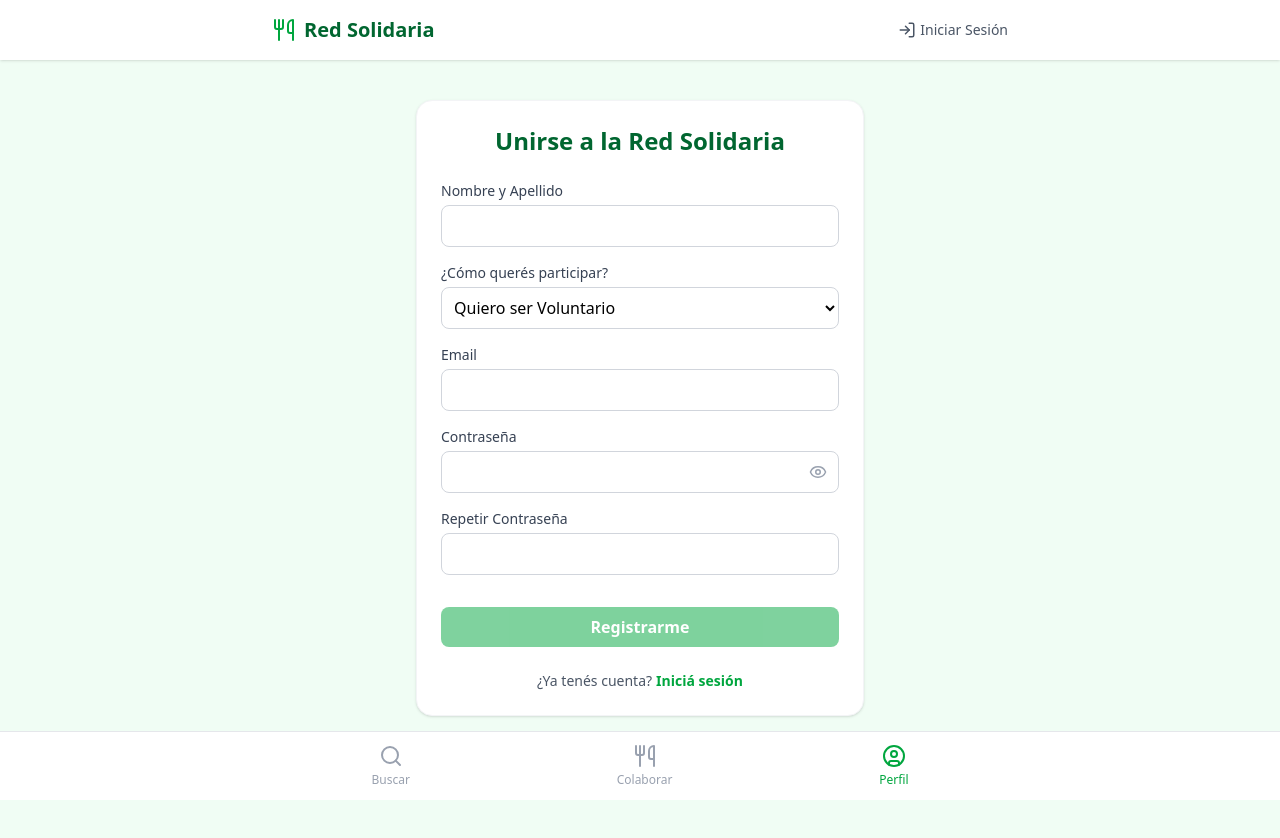
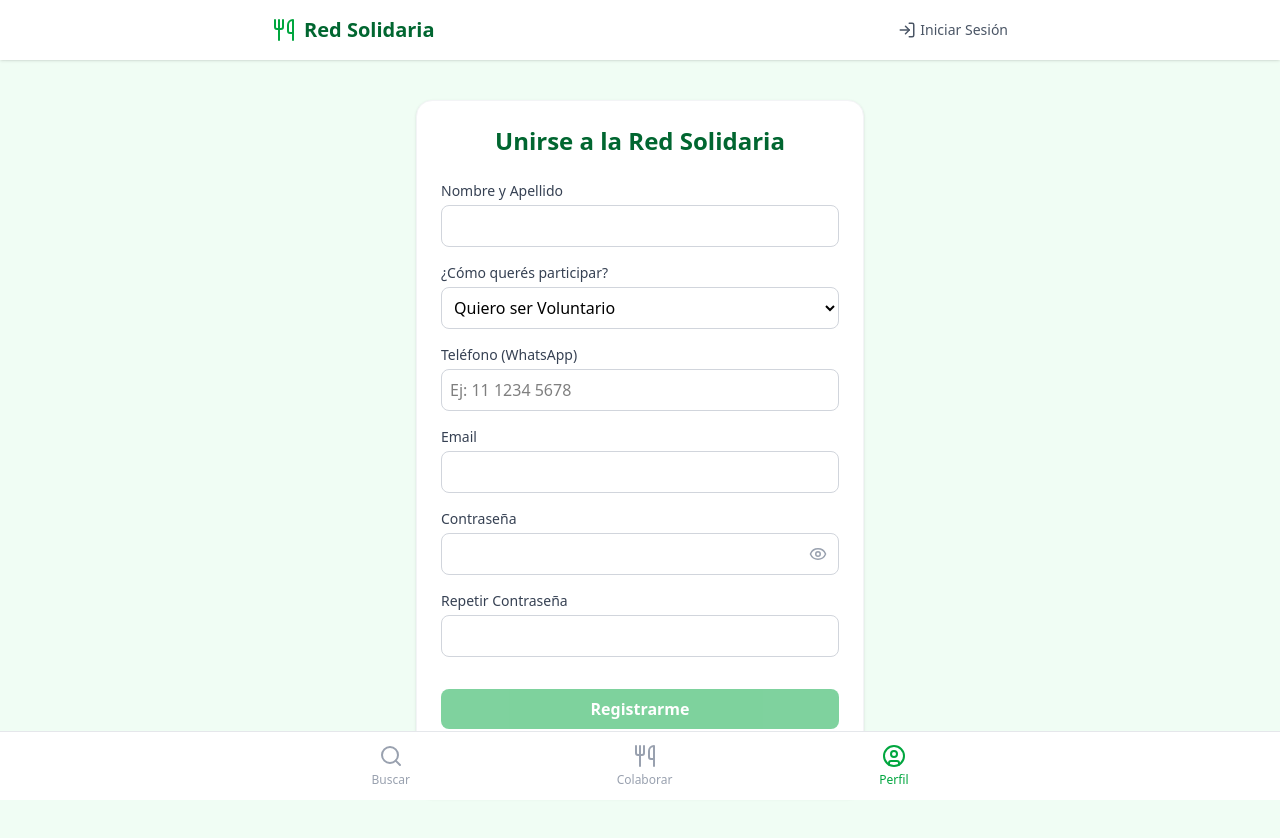
Before and after one commit to diegorlopez-dev/comedores-comunitarios, a React (Vite) app: page /login in a window 1280 px wide. Both pictures are taken after a click on the button "Registrate acá". Shown: the top 838 px of the page. Before the commit the page ends 800 px from the top, so only its background shows below. Built offline with nearby package versions, Linux system fonts and the light colour scheme.

Commit message:
fix: colocar campo de teléfono de forma correcta en UI

```diff
--- a/src/pages/Auth.tsx
+++ b/src/pages/Auth.tsx
@@ -145,6 +145,20 @@
                 <option value="referente">Soy Referente de un Comedor</option>
               </select>
             </div>
+
+            {!isLogin && (rol === 'voluntario' || rol === 'referente') && (
+              <div>
+                <label className="block text-sm font-medium text-gray-700 mb-1">Teléfono (WhatsApp)</label>
+                <input
+                  type="tel"
+                  required
+                  value={telefono}
+                  onChange={(e) => setTelefono(e.target.value)}
+                  className="w-full p-2 border border-gray-300 rounded-lg focus:ring-2 focus:ring-green-400 outline-none"
+                  placeholder="Ej: 11 1234 5678"
+                />
+              </div>
+            )}
           </>
         )}
 
```
